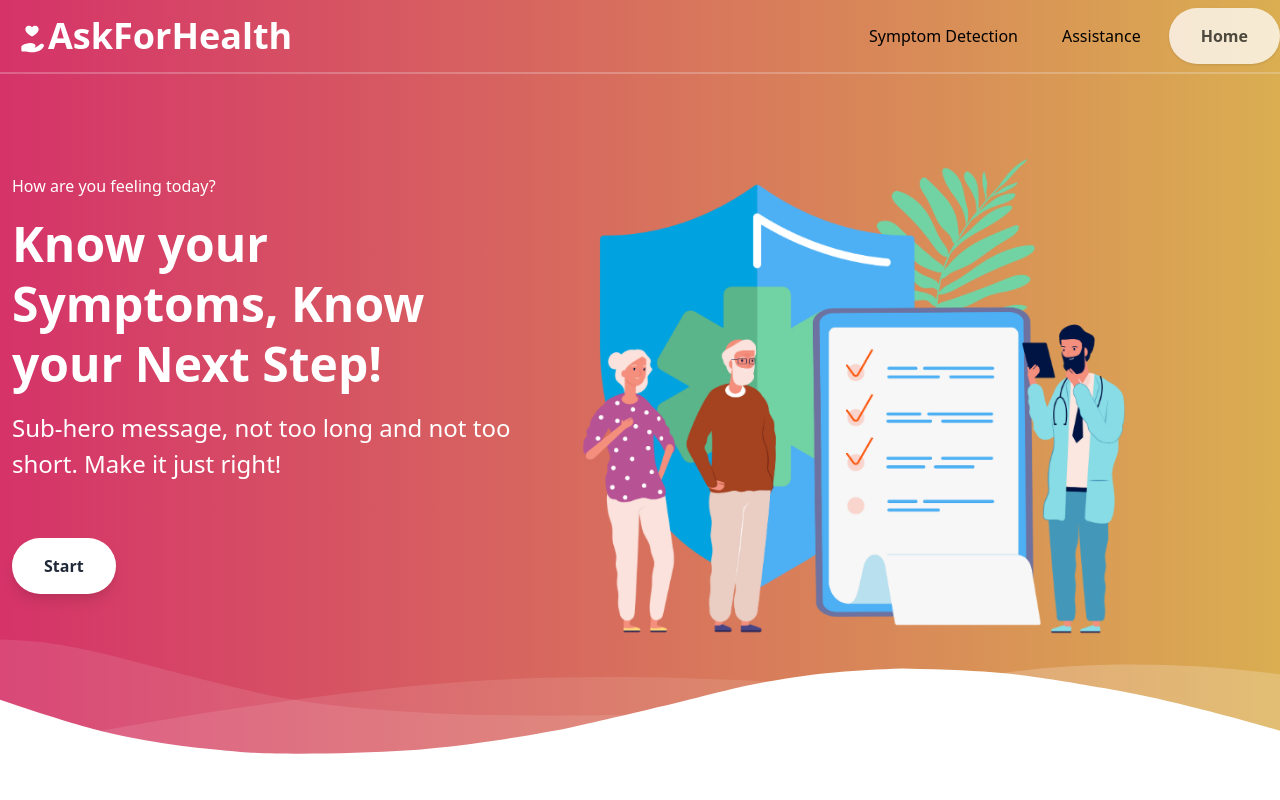
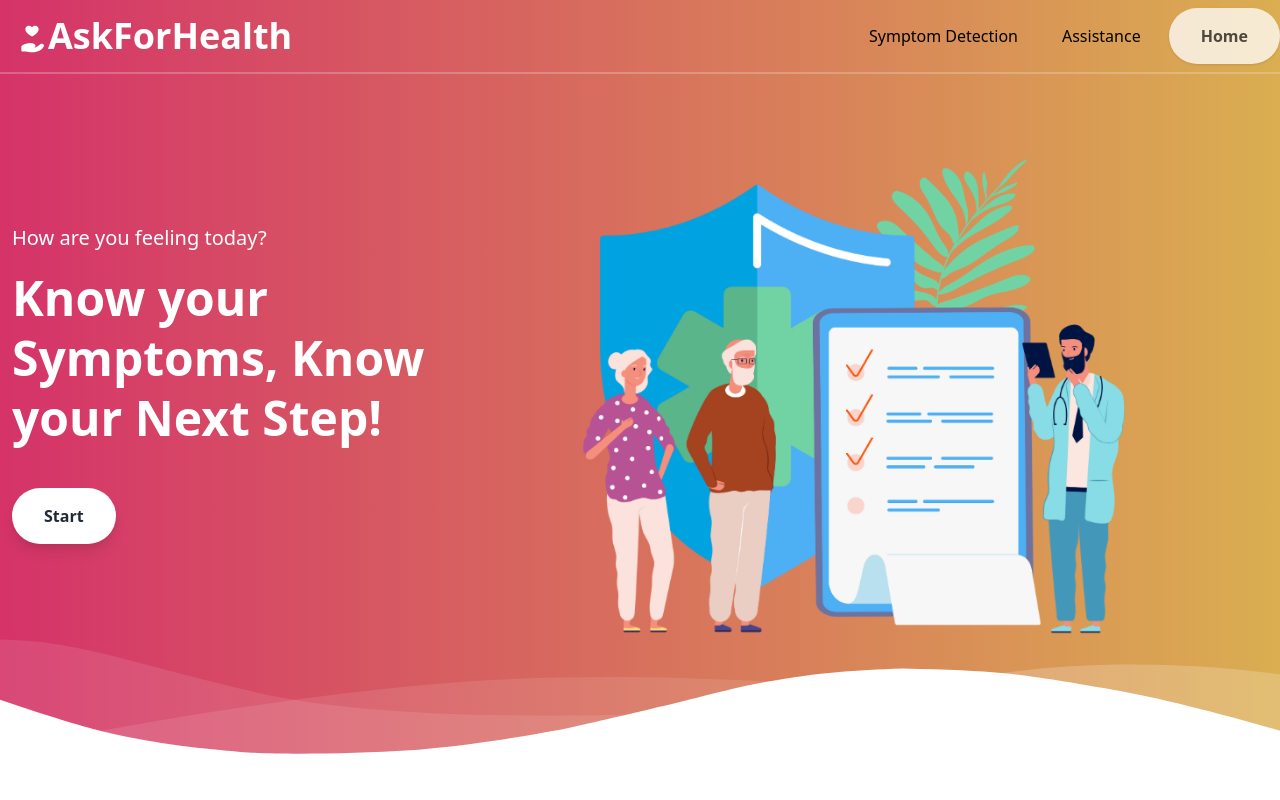
Before and after one commit to iammkb2002/hackathon-cebu-city-ai-symptom-check-helpdesk, a Next.js app: page / in a window 1280 px wide. Shown: the top 800 px of the page. Built offline with nearby package versions, Linux system fonts and the light colour scheme.

Commit message:
updated ui

```diff
--- a/pages/index.js
+++ b/pages/index.js
@@ -121,13 +121,10 @@ const Home = () => {
             <div className="pt-24">
                 <div className="container px-3 mx-auto flex flex-wrap flex-col md:flex-row items-center">
                     <div className="flex flex-col w-full md:w-2/5 justify-center items-start text-center md:text-left">
-                        <p className="tracking-loose w-full">How are you feeling today?</p>
+                        <p className="tracking-loose w-full text-xl">How are you feeling today?</p>
                         <h1 className="mb-4 text-5xl font-bold leading-tight">
                             Know your Symptoms, Know your Next Step!
                         </h1>
-                        <p className="leading-normal text-2xl mb-8">
-                            Sub-hero message, not too long and not too short. Make it just right!
-                        </p>
                         <button
                             onClick={handleStartClick}
                             className="mx-auto lg:mx-0 hover:underline bg-white text-gray-800 font-bold rounded-full my-6 py-4 px-8 shadow-lg focus:outline-none focus:shadow-outline transform transition hover:scale-105 duration-300 ease-in-out"
```
